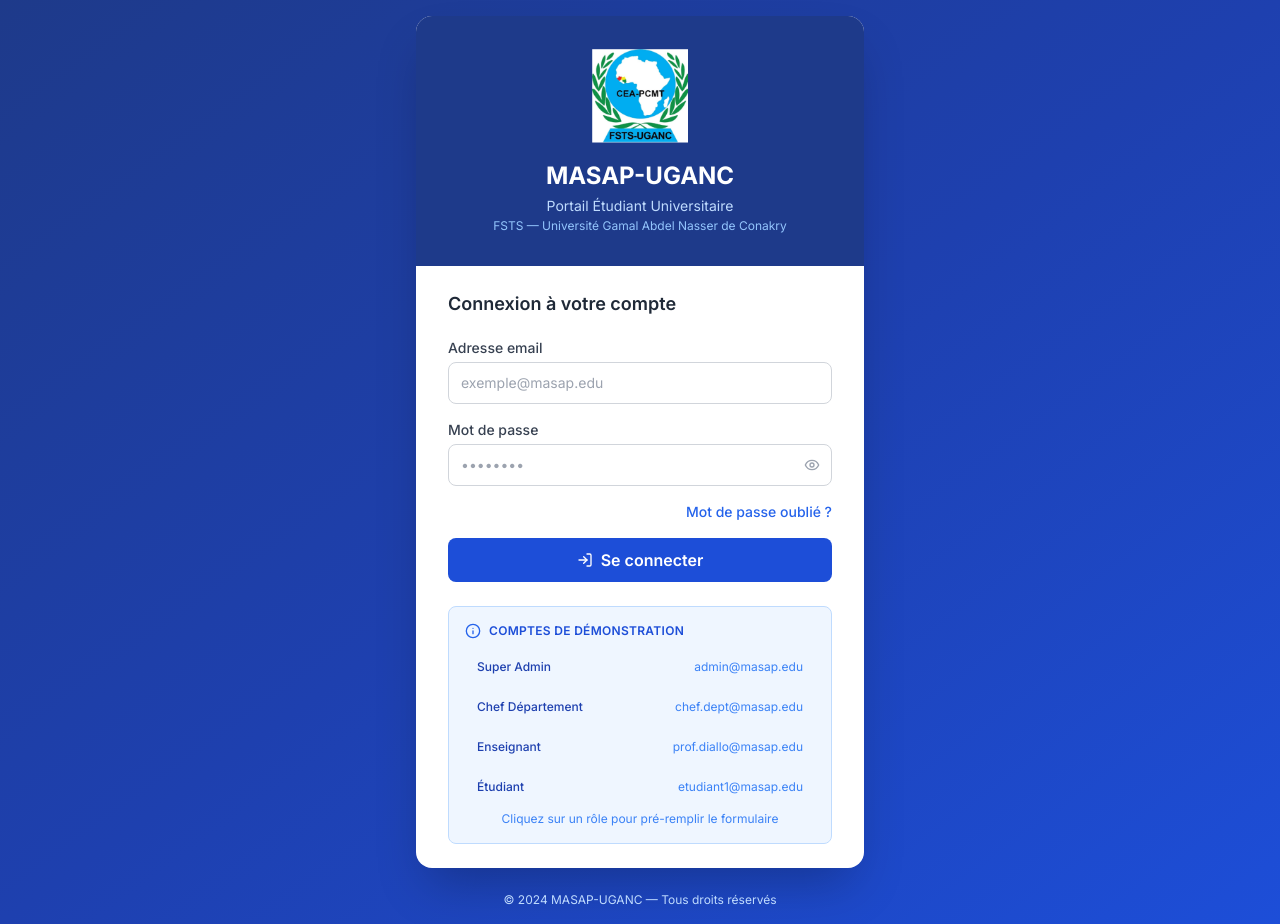
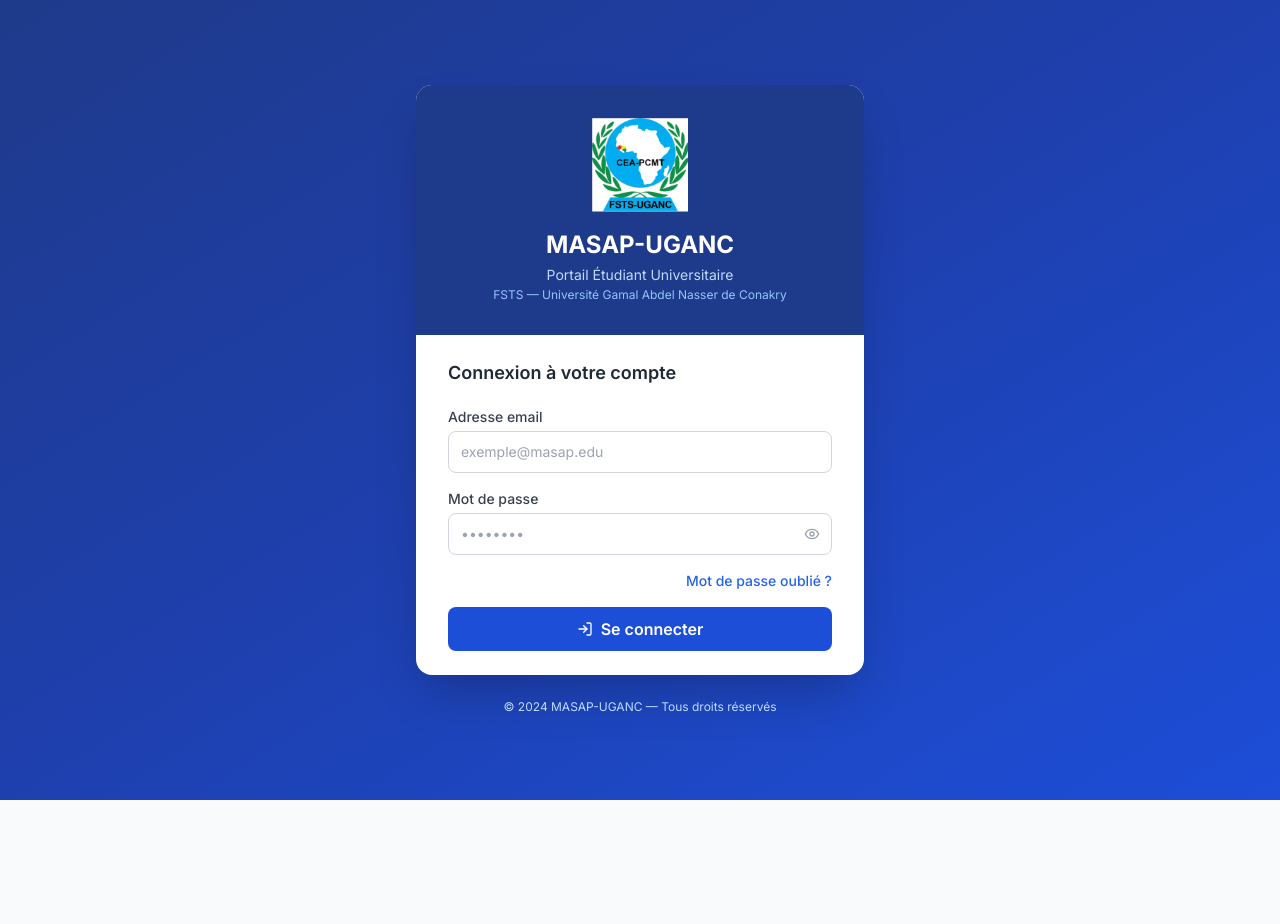
Before and after one commit to jmkolie/MASAP_UGANC, a Next.js app in the folder frontend/: page /login in a window 1280 px wide. After the commit the page ends 800 px from the top, so only its background shows below. Built offline with nearby package versions, Linux system fonts and the light colour scheme.

Commit message:
Remove demo credentials from login page

```diff
--- a/frontend/src/app/(auth)/login/page.tsx
+++ b/frontend/src/app/(auth)/login/page.tsx
@@ -5,7 +5,7 @@
 import { z } from 'zod'
 import { zodResolver } from '@hookform/resolvers/zod'
 import toast from 'react-hot-toast'
-import { Eye, EyeOff, LogIn, Info } from 'lucide-react'
+import { Eye, EyeOff, LogIn } from 'lucide-react'
 import { login, getDashboardPath } from '@/lib/auth'
 import { useAuth } from '@/contexts/AuthContext'
 
@@ -16,23 +16,15 @@
 
 type FormData = z.infer<typeof schema>
 
-const DEMO_CREDS = [
-  { role: 'Super Admin', email: 'admin@masap.edu', password: 'Admin@2024!' },
-  { role: 'Chef Département', email: 'chef.dept@masap.edu', password: 'Chef@2024!' },
-  { role: 'Enseignant', email: 'prof.diallo@masap.edu', password: 'Prof@2024!' },
-  { role: 'Étudiant', email: 'etudiant1@masap.edu', password: 'Etud@2024!' },
-]
-
 export default function LoginPage() {
   const router = useRouter()
-  const { setUser, refetch } = useAuth()
+  const { refetch } = useAuth()
   const [showPassword, setShowPassword] = useState(false)
   const [isLoading, setIsLoading] = useState(false)
 
   const {
     register,
     handleSubmit,
-    setValue,
     formState: { errors },
   } = useForm<FormData>({ resolver: zodResolver(schema) })
 
@@ -50,11 +42,6 @@
     } finally {
       setIsLoading(false)
     }
-  }
-
-  const fillCredentials = (email: string, password: string) => {
-    setValue('email', email)
-    setValue('password', password)
   }
 
   return (
@@ -134,35 +121,6 @@
           </form>
         </div>
 
-        {/* Demo credentials */}
-        <div className="px-8 pb-6">
-          <div className="bg-blue-50 border border-blue-200 rounded-lg p-4">
-            <div className="flex items-center gap-2 mb-3">
-              <Info className="w-4 h-4 text-blue-600 flex-shrink-0" />
-              <span className="text-xs font-semibold text-blue-700 uppercase tracking-wide">
-                Comptes de démonstration
-              </span>
-            </div>
-            <div className="space-y-2">
-              {DEMO_CREDS.map(({ role, email, password }) => (
-                <button
-                  key={email}
-                  type="button"
-                  onClick={() => fillCredentials(email, password)}
-                  className="w-full text-left flex items-center justify-between px-3 py-2 rounded-md hover:bg-blue-100 transition-colors group"
-                >
-                  <span className="text-xs font-medium text-blue-800">{role}</span>
-                  <span className="text-xs text-blue-500 group-hover:text-blue-700 truncate ml-2 max-w-[160px]">
-                    {email}
-                  </span>
-                </button>
-              ))}
-            </div>
-            <p className="text-xs text-blue-500 mt-2 text-center">
-              Cliquez sur un rôle pour pré-remplir le formulaire
-            </p>
-          </div>
-        </div>
       </div>
 
       <p className="text-center text-blue-200 text-xs mt-6">
```
